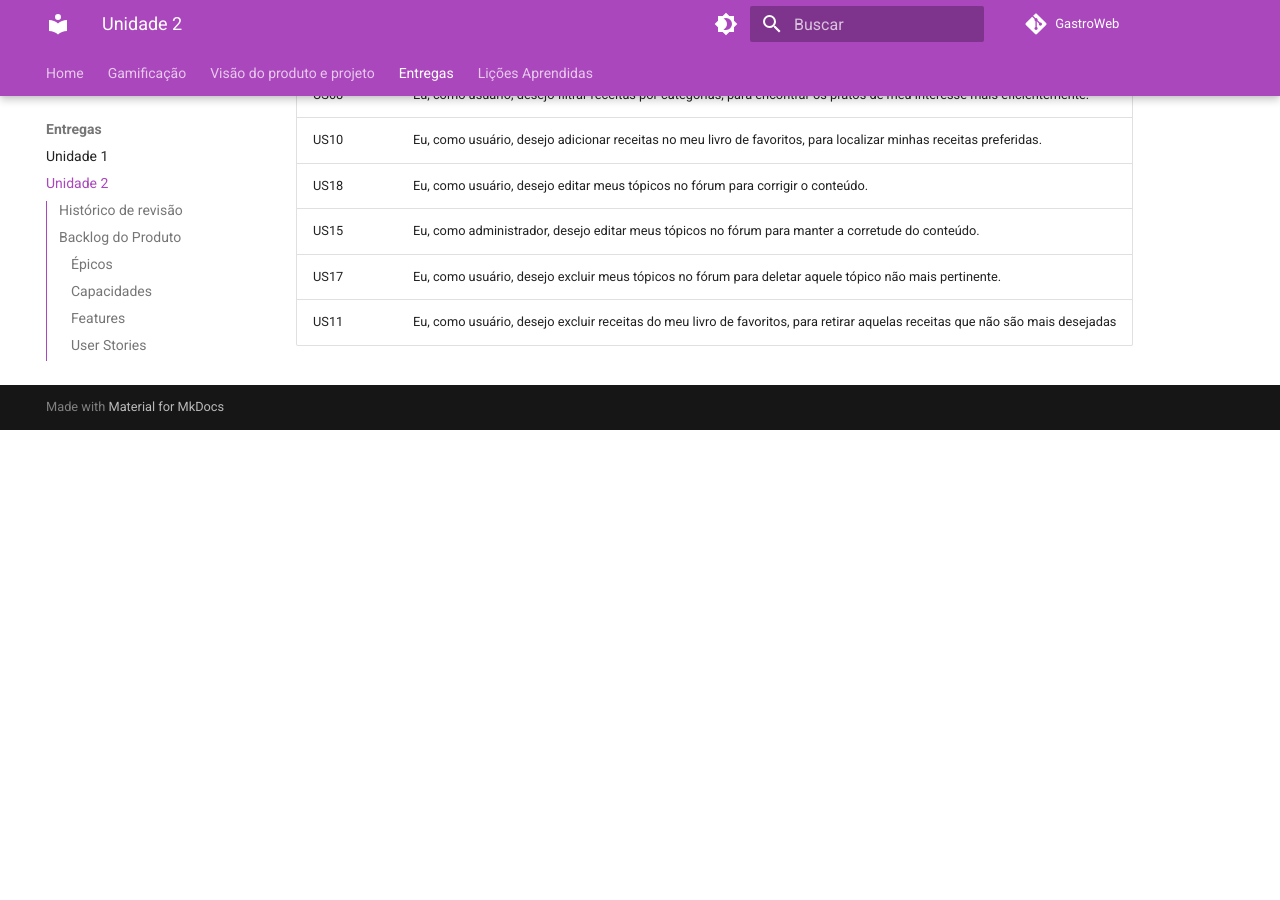
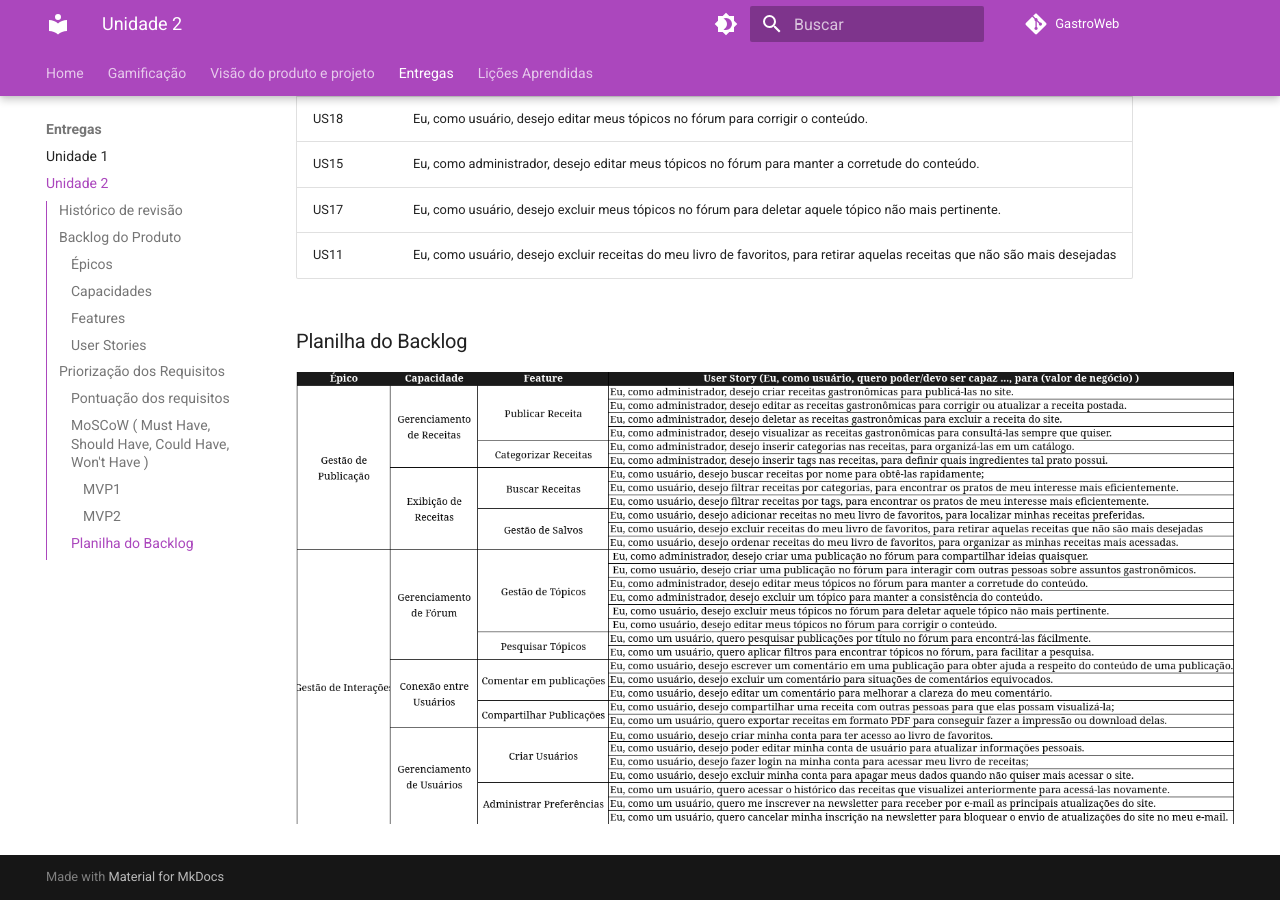
Before and after one commit to mdsreq-fga-unb/2023.2-GastroWeb, an MkDocs documentation site: the page built from docs/entregas/unidade-2.md, in a window 1280 px wide and 900 px high, scrolled down 7769 px. Built offline with MkDocs 1.6.1 and Material for MkDocs 9.7.7, drawn with Linux system fonts in a browser that asks for light colours; comment, search, counter and statistics services are not loaded; before the commit the page ends 8199 px from its top, so only the background shows below that.

Commit message:
feat: planilha adicionada a entrega

```diff
--- a/docs/entregas/unidade-2.md
+++ b/docs/entregas/unidade-2.md
@@ -137,7 +137,7 @@ Após a pontuação dos requisitos, foram definidas as categorias de cada um dos
 - **Could Have**: Requisitos com pontuação menor que 15 e valor de negócio maior ou igual a 8.
 - **Won't Have**: Requisitos com pontuação menor ou igual a 13.
 
-## MVP1
+#### MVP1
 
 | Id | Descrição |
 | --- | --- |
@@ -154,7 +154,7 @@ Após a pontuação dos requisitos, foram definidas as categorias de cada um dos
 | US06 | Eu, como administrador, desejo inserir tags nas receitas, para definir quais ingredientes tal prato possui. |
 | US09 | Eu, como usuário, desejo filtrar receitas por tags, para encontrar os pratos de meu interesse mais eficientemente. |
 
-## MVP2
+#### MVP2
 
 | Id | Descrição |
 | --- | --- |
@@ -172,3 +172,9 @@ Após a pontuação dos requisitos, foram definidas as categorias de cada um dos
 | US15 | Eu, como administrador, desejo editar meus tópicos no fórum para manter a corretude do conteúdo. |
 | US17 | Eu, como usuário, desejo excluir meus tópicos no fórum para deletar aquele tópico não mais pertinente. |
 | US11 | Eu, como usuário, desejo excluir receitas do meu livro de favoritos, para retirar aquelas receitas que não são mais desejadas |
+
+
+
+### Planilha do Backlog
+
+![Planilh Backlog](https://github.com/mdsreq-fga-unb/2023.2-GastroWeb/blob/GitPages/docs/images/PlanilhaBacklog.png?raw=true)
```
Also changed, not shown: docs/images/PlanilhaBacklog.png (added).
